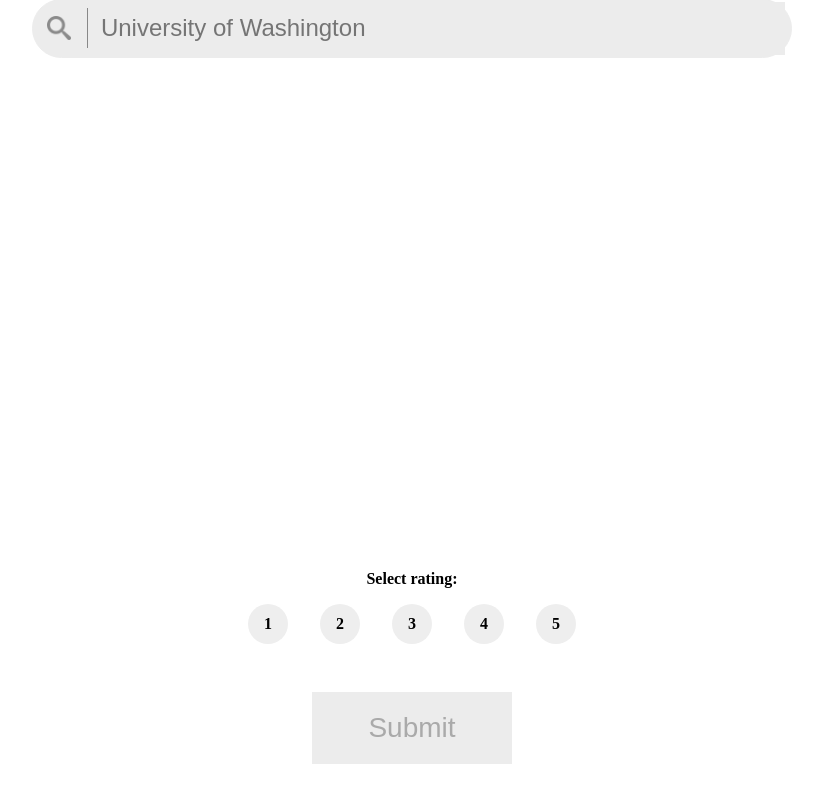
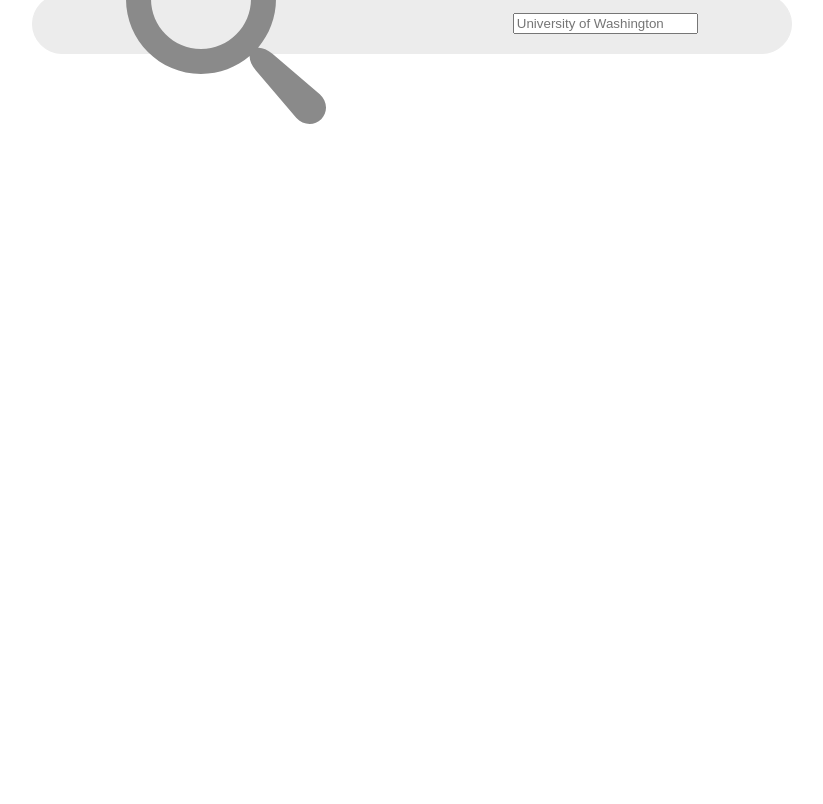
Before and after one commit to linb8/fatewebapp, a Django app: page / in a window 1280 px wide. Shown: the part 254-1058 px from the top of the page, without its empty margins (228-1051 px from the left). After the commit the page ends 378 px from the top, so only its background shows below. Run offline with Django 3.2, Linux system fonts and the light colour scheme.

Commit message:
Update fate.css

```diff
--- a/webpage/static/fate.css
+++ b/webpage/static/fate.css
@@ -1,7 +1,6 @@
 .search{
   display: flex;
   justify-content: center;
-  margin-top: 1%;
   flex-direction: column;
   align-items: center;
 }
@@ -16,14 +15,26 @@
   justify-content: space-around;
   align-items:  center;
 }
-.searchBar img{
-  height: 1.5rem;
-  width: 1.5rem;
-  padding: 0.5rem 1rem 0.5rem 0.5rem;
-  border-right: 0.1rem solid #888888;
+/* after search results have been displayed */
+.searchBar_after{
+  display:flex;
+  flex-direction: row;
+  background-color: #ECECEC;
+  border-radius: 1.7em;
+  border: 0.1em solid #ECECEC;
+  width: 30%;
+  height: 3em;
+  justify-content: space-around;
+  align-items:  center;
 }
-.searchBar input{
-  font-size: 1.5rem;
+.search_icon{
+  height: 1.5em;
+  width: 1.5em;
+  padding: 0.5em 1em 0.5rem 0.5em;
+  border-right: 0.1em solid #888888;
+}
+#search_word{
+  font-size: 1.5em;
   font-weight: 500;
   background-color: #ECECEC;
   height: 90%;
@@ -34,10 +45,13 @@
   width: 15rem;
   height: 15rem;
 }
-.searchResult{
-  margin: 1rem 1rem 1rem 1rem;
-  width: 100%;
-  height: 30rem;
+.uw_logo_after{
+  width: 7.5em;
+  height: 7.5em;
+}
+.resultInfo{
+  padding: 3rem 3rem 3rem 3rem;
+  max-width: 100%;
   display: flex;
   flex-direction: column;
   justify-content: space-around;
@@ -49,7 +63,8 @@
   justify-content: space-around;
   align-items: flex-start;
 }
-.form{
+#form{
+  visibility: hidden;
   width: 100%;
   display: flex;
   justify-content: center;
@@ -73,7 +88,7 @@
 }
 .submit:after {
   content: "";
-  background: #4CAF50;
+  background: rgb(56, 48, 110);
   display: block;
   position: absolute;
   padding-top: 300%;
@@ -156,20 +171,21 @@
   margin: 0.5rem 0.5rem 5rem 5rem
 } */
 .title{
-  font-size: 1.8rem;
+  margin-top: 0.5em;
+  font-size: 1.8em;
   font-weight: bold;
-  color: #000000;
+  color: rgb(56, 48, 110);
 }
 .url{
-  font-size: 1rem;
+  font-size: 1em;
   color: blue;
 }
 .description{
-  font-size: 1.2rem;
+  font-size: 1em;
   color: #888888;
 }
 .info{
-  margin-bottom: 2rem;
+  margin-bottom: 2em;
   display: flex;
   flex-direction: column;
   justify-content: space-around;
```
